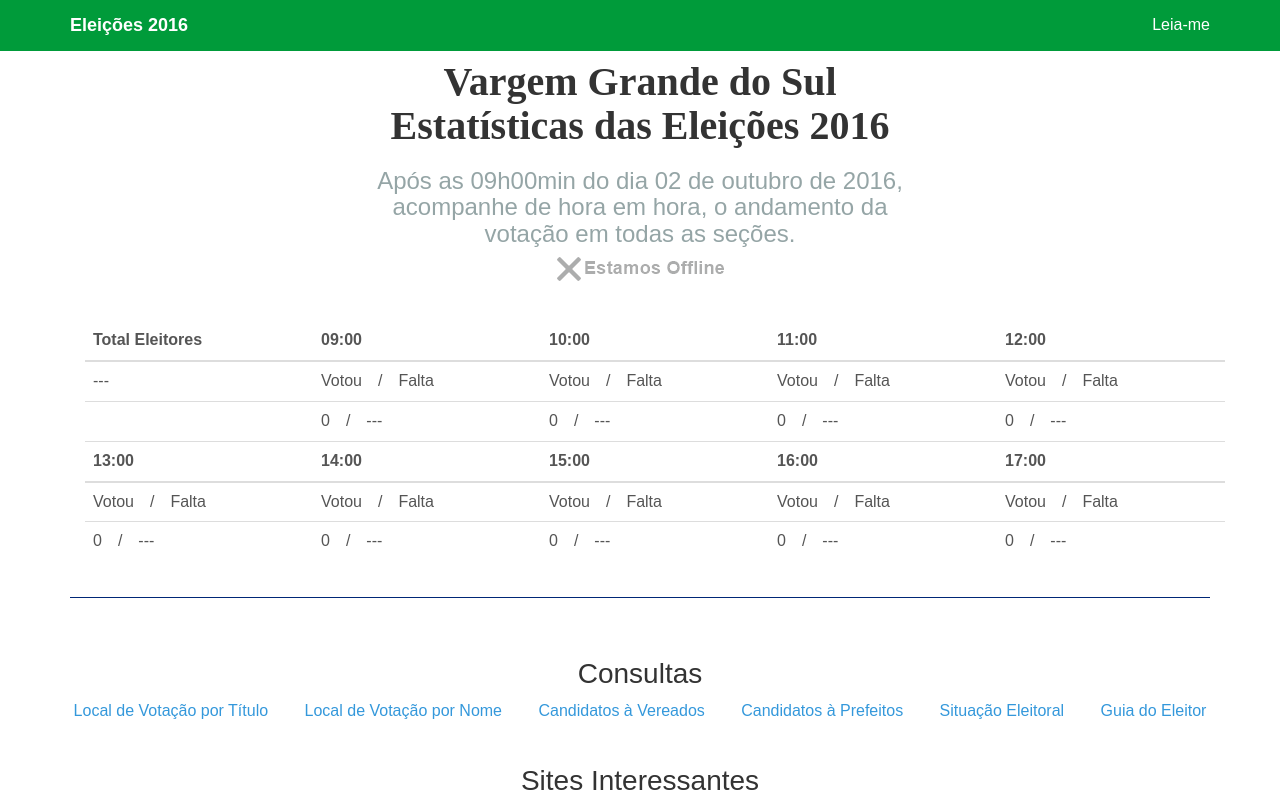
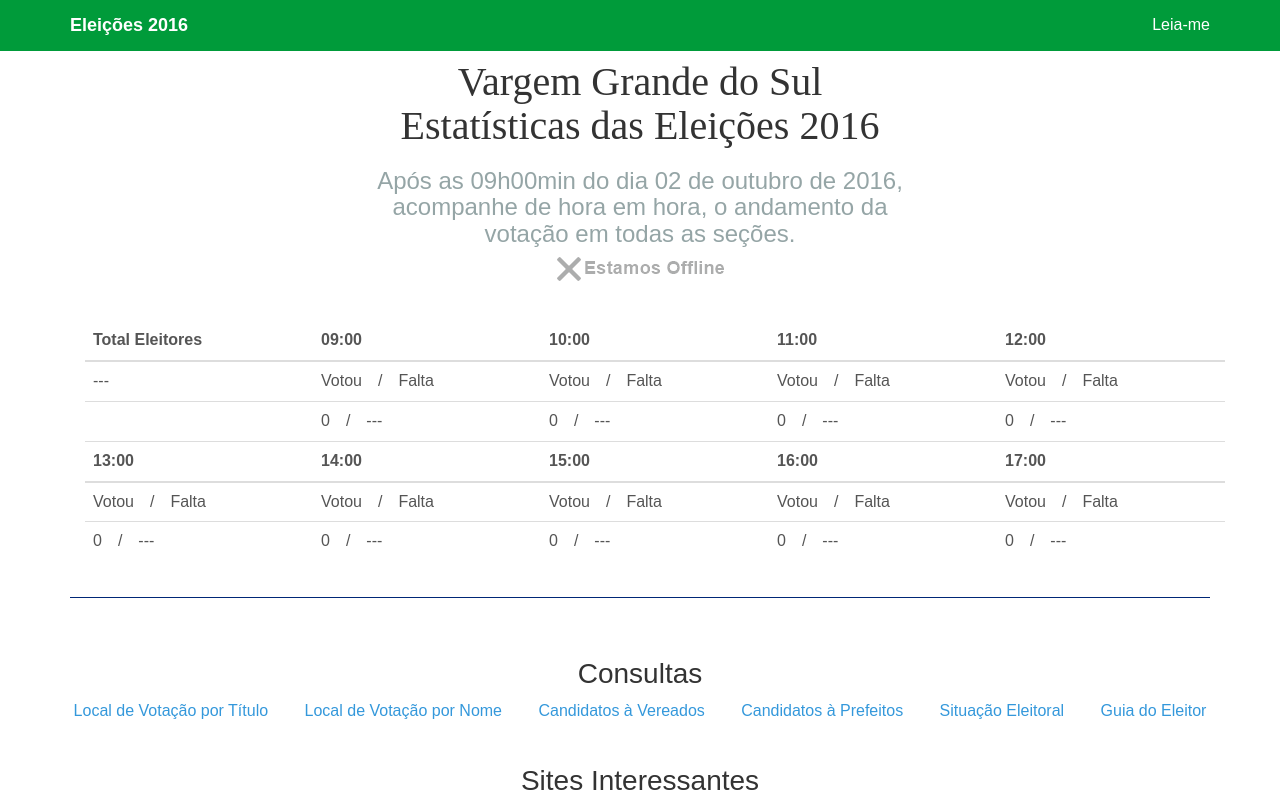
Before and after one commit to VotaVargem/VotaVargem.github.io, a plain HTML site: page index.html in a window 1280 px wide. Shown: the top 800 px of the page. Drawn offline with nearby package versions, Linux system fonts and the light colour scheme.

Commit message:
Update main.css

```diff
--- a/assets/css/main.css
+++ b/assets/css/main.css
@@ -27,8 +27,7 @@ h1, h2, h3, h4, h5, h6 {
 
 h1 {
 	font-size: 40px;
-	font-family: 'Times New Roman';
-	font-weight: bold;
+	font-family: 'Times New Roman', sansserif;
 }
 
 h2 {
```
